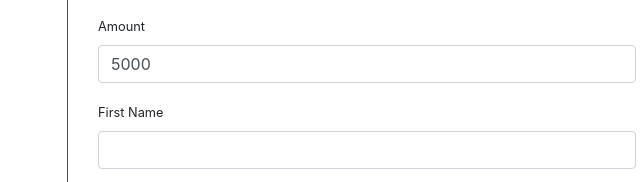
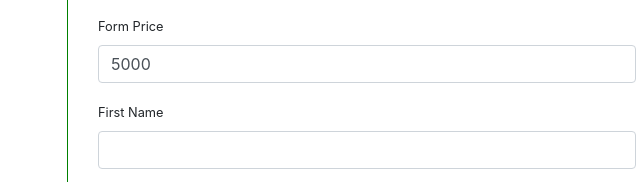
Before and after one commit to Bigboss298/codeCraft-payment, a plain HTML site: page pay.html in a window 1280 px wide. Shown: the part 245-427 px from the top of the page, 273-913 px from the left. Drawn offline with nearby package versions, Linux system fonts and the light colour scheme.

```diff
--- a/pay.html
+++ b/pay.html
@@ -39,7 +39,7 @@
                 <input type="email" id="email-address" class="form-control" required>
             </div>
             <div class="form-group">
-                <label for="amount"><small>Amount</small></label>
+                <label for="amount"><small>Form Price</small></label>
                 <input type="tel" id="amount" class="form-control" value="5000">
             </div>
             <div class="form-group">
```
